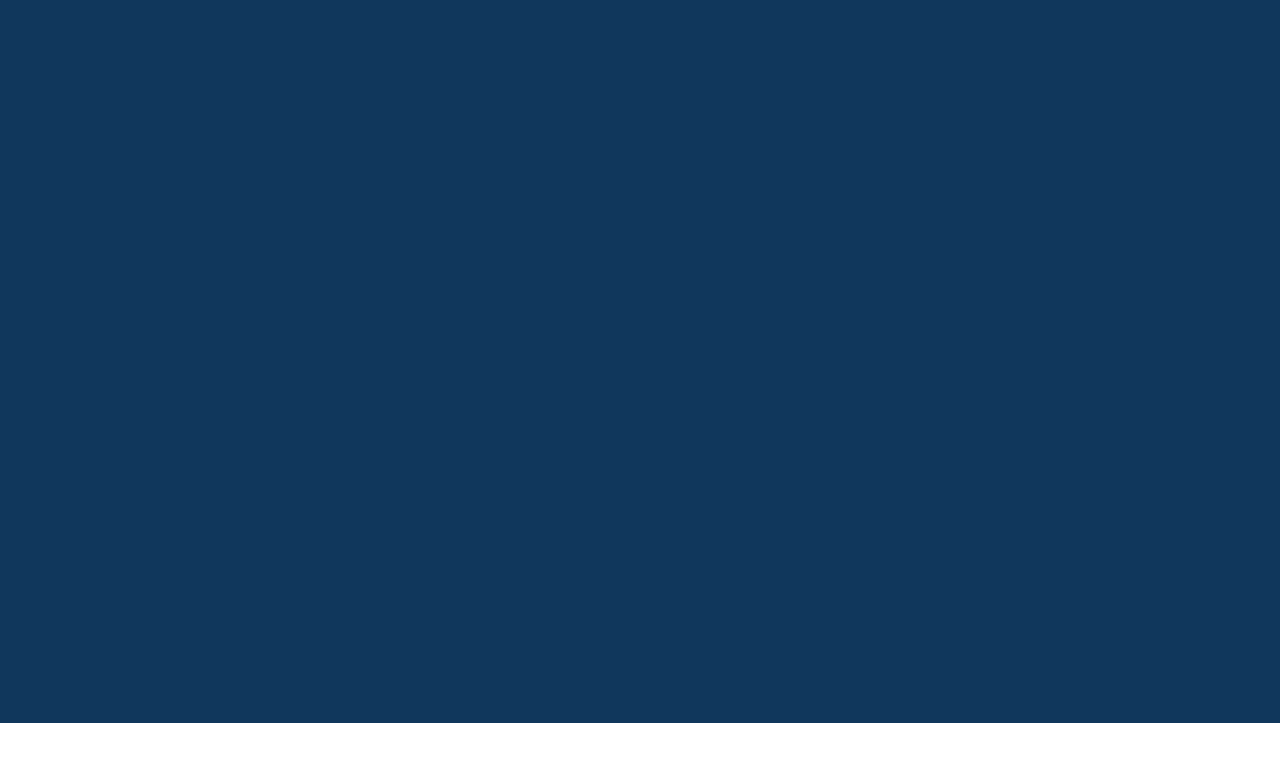
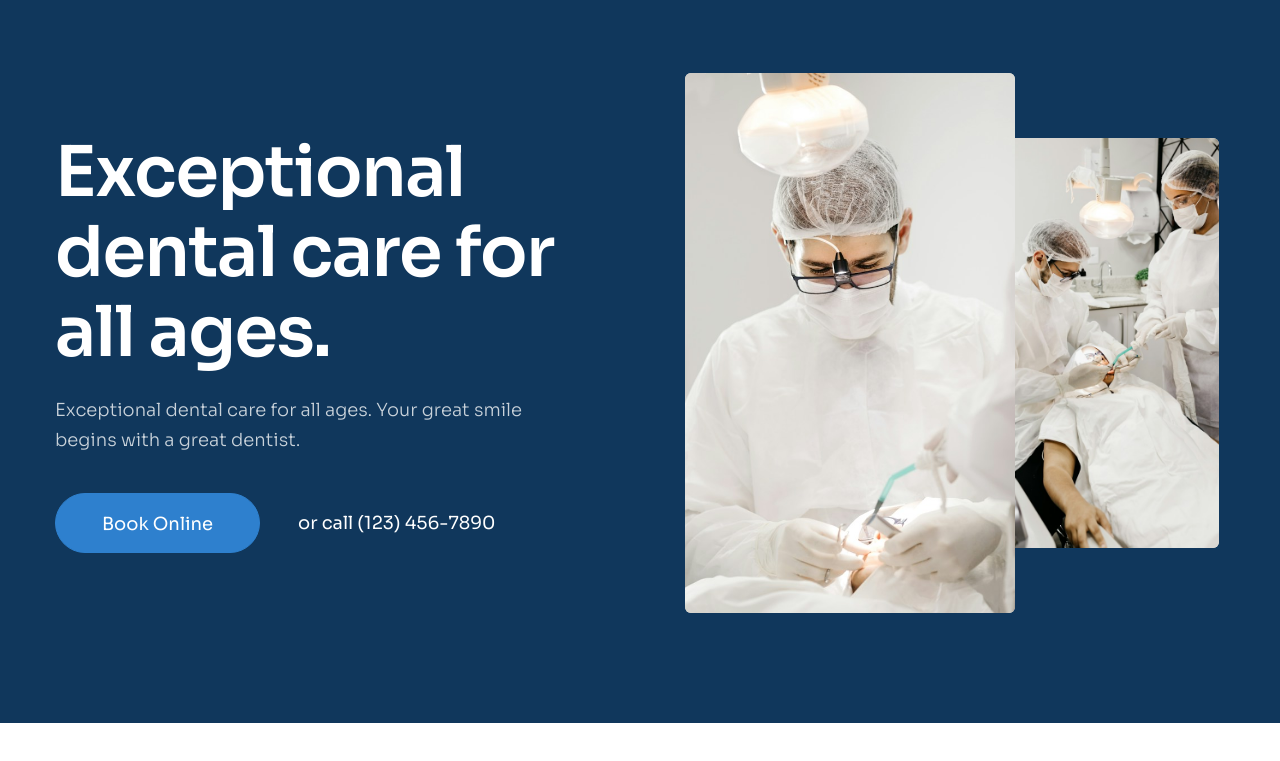
Before and after one commit to vanmanhAI/project-03, a plain HTML site: page index.html in a window 1280 px wide. Shown: the part 77-838 px from the top of the page. Before the commit the page ends 800 px from the top, so only its background shows below. Drawn offline with Linux system fonts and the light colour scheme.

Commit message:
Làm phần Hero

```diff
--- a/assets/css/styles.css
+++ b/assets/css/styles.css
@@ -4,6 +4,7 @@
 
 :root {
     --primary-color: #10375C;
+    --container-width-valuePx: 1170;
 }
 
 html {
@@ -17,7 +18,7 @@ body {
 
 /* ========== Common ============ */
 .container {
-    width: 1170px;
+    width: calc(var(--container-width-valuePx) * 1px);
     max-width: calc(100% - 48px);
     margin: 0 auto;
 }
@@ -48,14 +49,16 @@ a {
 }
 /* ========== Header ============ */
 .header {
+    position: sticky;
+    top: -22px;
+    z-index: 1;
     background: var(--primary-color);
-    min-height: 100vh;
     padding-top: 30px;
-
+    padding-bottom: 8px;
 }
 
-/* Header top */
-.header-top {
+/* Header body */
+.header-body {
     display: flex;
     justify-content: space-between;
     align-items: center;
@@ -161,3 +164,88 @@ a {
     font-weight: 400;
     line-height: 44px; /* 175% */
 }
+
+/* Hero */
+.hero {
+    --heroLeft-valuePx: 517;
+    --heroRight-valuePx: 534;
+    padding-top: 68px;
+    padding-bottom: 110px;
+    background: var(--primary-color);
+}
+
+.hero-body {
+    display: flex;
+    justify-content: space-between;
+    align-items: center;
+}
+
+.hero__content {
+    width: calc(calc(var(--heroLeft-valuePx) / var(--container-width-valuePx)) * 100%);
+}
+
+.hero__heading {
+    color: #FFF;
+    font-size: 7rem;
+    font-weight: 600;
+    line-height: 1.14; /* 114.286% */
+    letter-spacing: -0.02em;
+}
+
+.hero__desc {
+    margin-top: 22px;
+    color: #C9D2DA;
+    font-size: 1.8rem;
+    font-weight: 300;
+    line-height: 1.67; /* 166.667% */
+}
+
+.hero__row {
+    display: flex;
+    align-items: center;
+    margin-top: 38px;
+    gap: 38px;
+}
+
+.hero__phone {
+    color: #FFF;
+    text-align: center;
+    font-size: 1.8rem;
+    font-weight: 400;
+    line-height: 1.67; /* 166.667% */
+}
+
+.hero__media {
+    width: calc(calc(var(--heroRight-valuePx) / var(--container-width-valuePx)) * 100%);
+    margin-right: 6px;
+}
+
+.hero__images {
+    display: flex;
+    align-items: center;
+}
+
+.hero__wrap-img {
+    width: 330px;
+    height: 540px;
+    border-radius: 6px;
+    background: lightgray 50% / cover no-repeat;
+    overflow: hidden;
+}
+
+.hero__wrap-img:first-child {
+    position: relative;
+}
+
+.hero__wrap-img:last-child {
+    width: 210px;
+    height: 410px;
+    margin-left: -6px;
+}
+
+.hero__img {
+    width: 100%;
+    height: 100%;
+    object-fit: cover;
+    object-position: center;
+}
--- a/index.html
+++ b/index.html
@@ -91,11 +91,12 @@
         <!-- Styles CSS -->
         <link rel="stylesheet" href="./assets/css/styles.css" />
     </head>
-    <body>
+    <body style="height: 10000px">
         <!-- Header -->
         <header class="header">
             <div class="container">
-                <div class="header-top">
+                <!-- Header body -->
+                <div class="header-body">
                     <a href="#">
                         <!-- Logo -->
                         <div class="logo">
@@ -112,7 +113,12 @@
                         <nav class="navbar">
                             <ul class="navbar__list">
                                 <li class="navbar__item">
-                                    <a href="#!" class="navbar__link navbar__link--active"> Home </a>
+                                    <a
+                                        href="#!"
+                                        class="navbar__link navbar__link--active"
+                                    >
+                                        Home
+                                    </a>
                                 </li>
                                 <li class="navbar__item">
                                     <a href="#!" class="navbar__link">
@@ -134,12 +140,61 @@
 
                         <!-- Action -->
                         <div class="header-action">
-                            <a href="#!" class="header-action__login"> Log In </a>
-                            <button href="#!" class="btn header-action__signUp"> Sign Up </button>
+                            <a href="#!" class="header-action__login">
+                                Log In
+                            </a>
+                            <button href="#!" class="btn header-action__signUp">
+                                Sign Up
+                            </button>
                         </div>
                     </a>
                 </div>
             </div>
         </header>
+        <main>
+            <!-- Hero -->
+            <section class="hero">
+                <div class="container">
+                    <section class="hero-body">
+                        <!-- Hero content -->
+                        <section class="hero__content">
+                            <h1 class="hero__heading">
+                                Exceptional dental care for all ages.
+                            </h1>
+                            <p class="hero__desc">
+                                Exceptional dental care for all ages. Your great
+                                smile begins with a great dentist.
+                            </p>
+                            <div class="hero__row">
+                                <a href="#!" class="btn">Book Online</a>
+                                <span class="hero__phone">
+                                    or call (123) 456-7890
+                                </span>
+                            </div>
+                        </section>
+
+                        <!-- Hero media -->
+                        <div class="hero__media">
+                            <figure class="hero__images">
+                                <figure class="hero__wrap-img">
+                                    <img
+                                        src="./assets/img/hero-02.jpg"
+                                        alt="Exceptional dental care for all ages."
+                                        class="hero__img"
+                                    />
+                                </figure>
+                                <figure class="hero__wrap-img">
+                                    <img
+                                        src="./assets/img/hero-01.jpg"
+                                        alt="Exceptional dental care for all ages."
+                                        class="hero__img"
+                                    />
+                                </figure>
+                            </figure>
+                        </div>
+                    </section>
+                </div>
+            </section>
+        </main>
     </body>
 </html>
```
Also changed, not shown: assets/img/hero-01.jpg (added), assets/img/hero-02.jpg (added).
